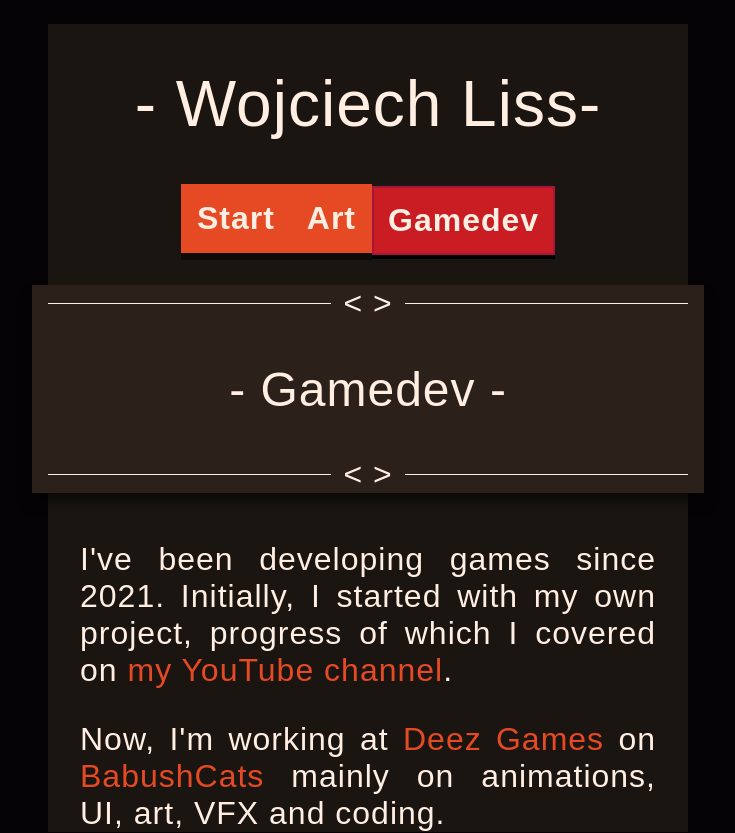
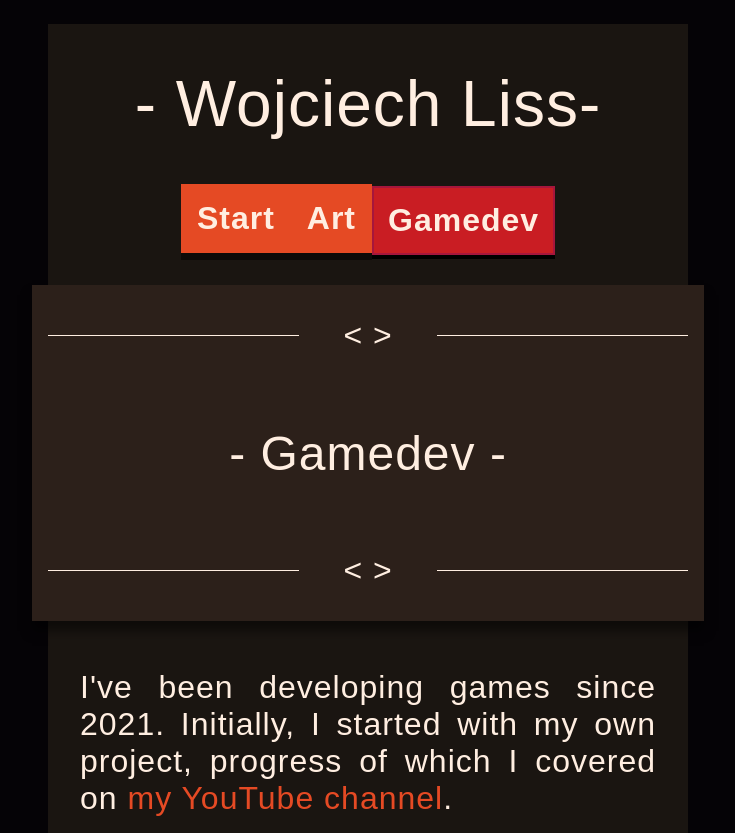
Before and after one commit to ThatDoc/portfolio, a React (Create React App) app: page /Gamedev in a window 1280 px wide. Shown: the top 833 px of the page, without its empty margins (272-1007 px from the left). Built offline with nearby package versions, Linux system fonts and the light colour scheme; no server answers; the HTML template or start-up script is replaced by a standard one; a web font is replaced by a local one.

Commit message:
Version 1.3.2

```diff
--- a/src/components/Divider.js
+++ b/src/components/Divider.js
@@ -1,6 +1,6 @@
 const Divider = ({text}) => {
     return (
-        <div className="horizontal-line"><hr/><a>{`<${text ? ` ${text} ` : " "}>`}</a><hr/></div>
+        <div className="horizontal-line"><hr/><p>{`<${text ? ` ${text} ` : " "}>`}</p><hr/></div>
     );
 }
 
--- a/src/components/Header.js
+++ b/src/components/Header.js
@@ -4,7 +4,7 @@ function Header() {
     return (
         <div className="App-header">
             <h1>
-                <a>{"- Wojciech Liss-"}</a>
+                {"- Wojciech Liss-"}
             </h1>
             <Navbar />
         </div>
```
